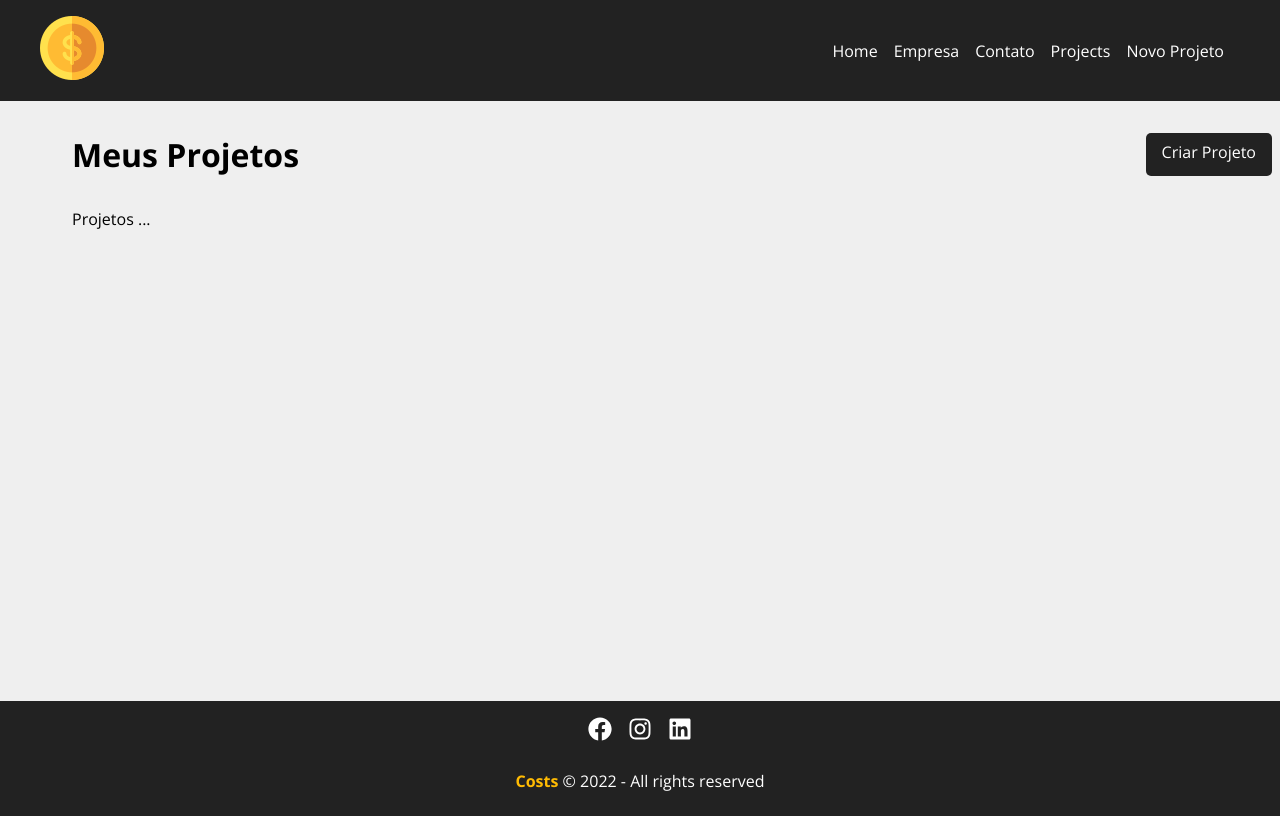
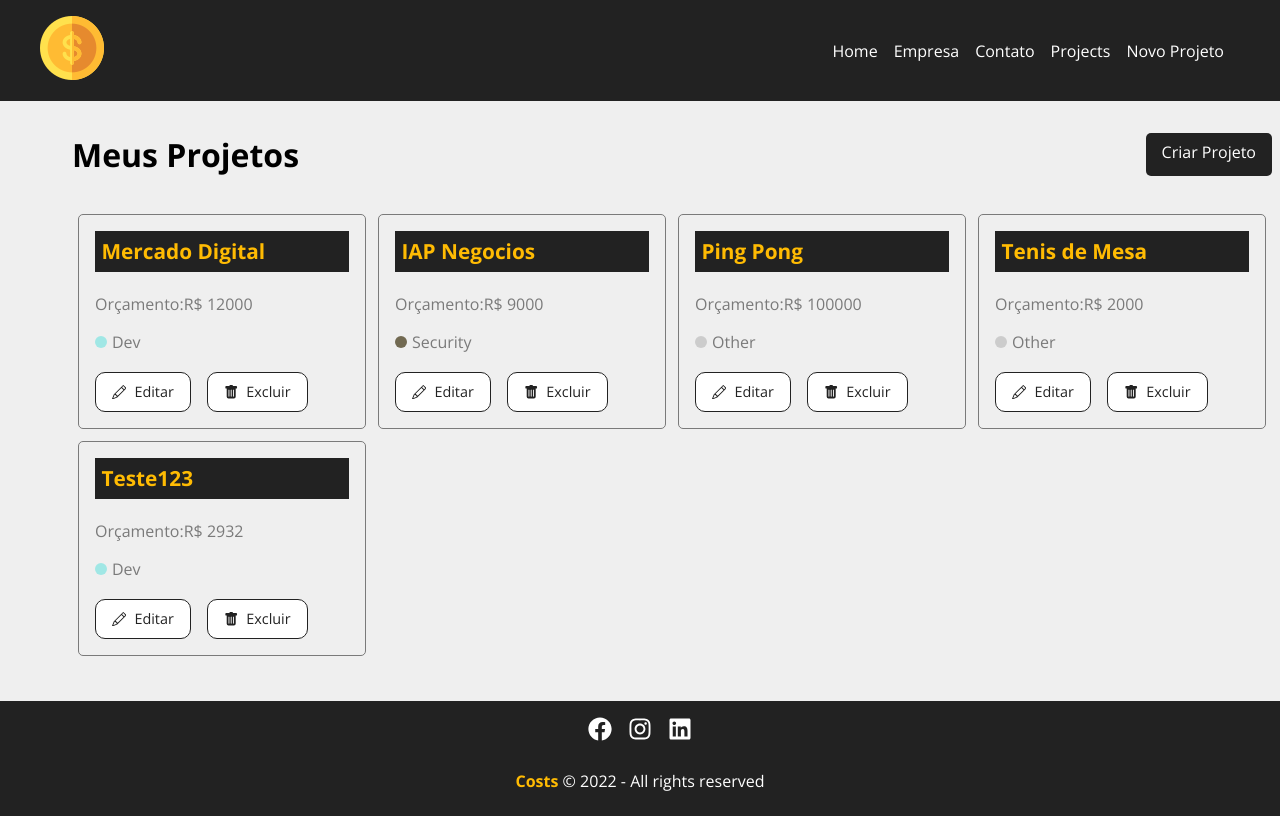
Before and after one commit to Winiast/Cost_Project, a React (Create React App) app: page /projects in a window 1280 px wide. Shown: the top 816 px of the page. Built offline with nearby package versions, Linux system fonts and the light colour scheme; data requests are answered from the project's data file.

Commit message:
Cards dos projetos e botoes

```diff
--- a/db.json
+++ b/db.json
@@ -1,97 +1,59 @@
 {
   "projects": [
     {
-      "name": "",
-      "orcament": 0,
-      "category": "",
-      "id": 1
-    },
-    {
-      "name": "",
-      "orcament": 0,
-      "category": "",
-      "id": 2
-    },
-    {
-      "name": "",
-      "orcament": 0,
-      "category": "",
-      "id": 3
-    },
-    {
-      "name": "",
-      "orcament": 0,
-      "category": "",
-      "id": 4
-    },
-    {
       "name": "Mercado Digital",
-      "bugdget": "12000",
-      "cost": 0,
-      "services": [],
-      "id": 5
-    },
-    {
-      "name": "SIP Digitl",
-      "bugdget": "23000",
-      "cost": 0,
-      "services": [],
-      "id": 6
-    },
-    {
-      "name": "te",
-      "bugdget": "23000",
-      "cost": 0,
-      "services": [],
+      "budget": "12000",
       "category": {
         "id": "2",
         "name": "Dev"
       },
-      "id": 7
+      "cost": 0,
+      "services": [],
+      "id": 1
     },
     {
-      "name": "Gustavo Henrique Ferreira Da Silva",
-      "bugdget": "1200",
+      "name": "IAP Negocios",
+      "budget": "9000",
       "category": {
         "id": "5",
         "name": "Security"
       },
       "cost": 0,
       "services": [],
-      "id": 8
+      "id": 2
     },
     {
-      "name": "Sip Mob",
-      "bugdget": "9000",
+      "name": "Ping Pong",
+      "budget": "100000",
+      "category": {
+        "id": "6",
+        "name": "Other"
+      },
+      "cost": 0,
+      "services": [],
+      "id": 3
+    },
+    {
+      "name": "Tenis de Mesa",
+      "budget": "2000",
+      "category": {
+        "id": "6",
+        "name": "Other"
+      },
+      "cost": 0,
+      "services": [],
+      "id": 4
+    },
+    {
+      "name": "Teste123",
+      "budget": "2932",
       "category": {
         "id": "2",
         "name": "Dev"
       },
       "cost": 0,
       "services": [],
-      "id": 9
-    },
-    {
-      "name": "Teste123",
-      "bugdget": "2332",
-      "category": {
-        "id": "5",
-        "name": "Security"
-      },
-      "cost": 0,
-      "services": [],
-      "id": 10
-    },
-    {
-      "name": "ZezimProjetos",
-      "bugdget": "9000",
-      "category": {
-        "id": "3",
-        "name": "Ops"
-      },
-      "cost": 0,
-      "services": [],
-      "id": 11
+      "id": 5
     }
   ],
   "categories": [
--- /dev/null
+++ b/src/components/layout/loading/Loading.js
@@ -0,0 +1,11 @@
+import React from "react";
+import styles from "./Loading.module.css";
+import loading from "../../../img/loading.svg";
+
+export default function Loading() {
+  return (
+    <div className={styles.loaderContainer}>
+      <img src={loading} alt="loading" className={styles.loading} />
+    </div>
+  );
+}
--- /dev/null
+++ b/src/components/layout/loading/Loading.module.css
@@ -0,0 +1,11 @@
+.loaderContainer {
+  display: flex;
+  justify-content: center;
+  align-items: center;
+  height: 100%;
+  width: 100%;
+}
+
+.loading {
+  width: 50px;
+}
--- a/src/components/pages/Projets/Projects.js
+++ b/src/components/pages/Projets/Projects.js
@@ -1,13 +1,29 @@
 import React from "react";
 import { useLocation } from "react-router-dom";
+import { useState, useEffect } from "react";
 import styles from "./Project.module.css";
 import Message from "../../project/Mensage/Message";
+import axios from "axios";
 import Container from "../../layout/Container/Container";
 import LinkButton from "../../layout/LinkButton/LinkButton";
+import ProjectCard from "../../project/ProjectCard/ProjectCard";
+import Loading from "../../layout/loading/Loading";
 
 export default function Projects() {
   const location = useLocation();
   let message = "";
+
+  const [projects, setProjects] = useState([]);
+  const [removeLoading, setRemoveLoading] = useState(false);
+  useEffect(() => {
+    setTimeout(() => {
+      axios.get("http://localhost:3001/projects").then((response) => {
+        setProjects(response.data);
+        setRemoveLoading(true);
+        console.log(response.data);
+      });
+    }, 2000);
+  }, []);
 
   if (location.state) {
     message = location.state.message;
@@ -20,7 +36,20 @@ export default function Projects() {
       </div>
       {message && <Message type="sucess" msg={message} />}
       <Container customClass={"start"}>
-        <p>Projetos ...</p>
+        {projects.length > 0 &&
+          projects.map((project) => (
+            <ProjectCard
+              id={project.id}
+              name={project.name}
+              budget={project.budget}
+              category={project?.category?.name}
+              key={project.id}
+            />
+          ))}
+        {!removeLoading && <Loading />}
+        {removeLoading && projects.length === 0 && (
+          <p>Nenhum projeto encontrado!</p>
+        )}
       </Container>
     </div>
   );
--- a/src/components/project/Form/ProjectForm.js
+++ b/src/components/project/Form/ProjectForm.js
@@ -53,7 +53,7 @@ export default function ProjectForm({ btnText, handleSubmit, projectData }) {
         type="number"
         placeholder="Insira o orçamento do projeto"
         text="Orçamento do Projeto"
-        name="bugdget"
+        name="budget"
         handleOnChange={handleOnChange}
         value={project.budget}
       />
--- a/src/components/project/ProjectCard/ProjectCard.js
+++ b/src/components/project/ProjectCard/ProjectCard.js
@@ -0,0 +1,33 @@
+import React from "react";
+import styles from "./ProjectCard.module.css";
+import { BsPencil, BsFillTrashFill } from "react-icons/bs";
+import { Link } from "react-router-dom";
+
+export default function ProjectCard({
+  id,
+  name,
+  budget,
+  category,
+  handleRemove,
+}) {
+  return (
+    <div className={styles.project_card}>
+      <h4>{name}</h4>
+      <p>
+        <span>Orçamento:</span>R$ {budget}
+      </p>
+      <p className={styles.category_text}>
+        <span className={`${styles[category]}`}></span> {category}
+      </p>
+      <div className={styles.project_card_actions}>
+        <Link to={`/editproject/${id}`}>
+          <BsPencil />
+          Editar
+        </Link>
+        <button onClick={() => handleRemove(id)}>
+          <BsFillTrashFill /> Excluir
+        </button>
+      </div>
+    </div>
+  );
+}
--- a/src/components/project/ProjectCard/ProjectCard.module.css
+++ b/src/components/project/ProjectCard/ProjectCard.module.css
@@ -0,0 +1,100 @@
+.project_card {
+  padding: 1rem;
+  border: 1px solid #7a7a7a;
+  border-radius: 5px;
+  width: 24%;
+  margin: 0.5%;
+}
+
+.project_card h4 {
+  background-color: #222;
+  color: #ffbb03;
+  padding: 0.4rem;
+  margin-bottom: 1.3rem;
+  font-size: 1.3rem;
+}
+
+.project_card p {
+  color: #7a7a7a;
+  margin-bottom: 1rem;
+}
+
+.project_card p scan {
+  font-weight: bold;
+}
+
+.category_text {
+  display: flex;
+  align-items: center;
+}
+
+.category_text span {
+  display: block;
+  width: 12px;
+  height: 12px;
+  border-radius: 50%;
+  background-color: #ccc;
+  margin-right: 5px;
+}
+
+.category_text .infra {
+  background-color: #ffaebc;
+}
+
+.category_text .Dev {
+  background-color: #a0e7e5;
+}
+
+.category_text .DevOps {
+  background-color: #b4f8c8;
+}
+
+.category_text .QA {
+  background-color: #ddbe68;
+}
+
+.category_text .Security {
+  background-color: #716951;
+}
+
+.category_text .Design {
+  background-color: #fbe7c6;
+}
+
+.category_text .Others {
+  background-color: #4e3a03;
+}
+
+.project_card_actions {
+  display: flex;
+  margin-top: 1.2rem;
+  align-items: center;
+}
+
+.project_card_actions a,
+.project_card_actions button {
+  text-decoration: none;
+  border: none;
+  background-color: #fff;
+  color: #222;
+  font-size: 0.9rem;
+  padding: 0.6rem 1rem;
+  cursor: pointer;
+  margin-right: 1rem;
+  border: 1px solid #222;
+  display: flex;
+  align-items: center;
+  justify-content: center;
+  transition: 0.5s;
+  border-radius: 10px;
+}
+
+.project_card_actions svg {
+  margin-right: 0.5rem;
+}
+
+.project_card_actions a:hover,
+.project_card_actions button:hover {
+  background-color: #222;
+  color: #fff;
+}
```
